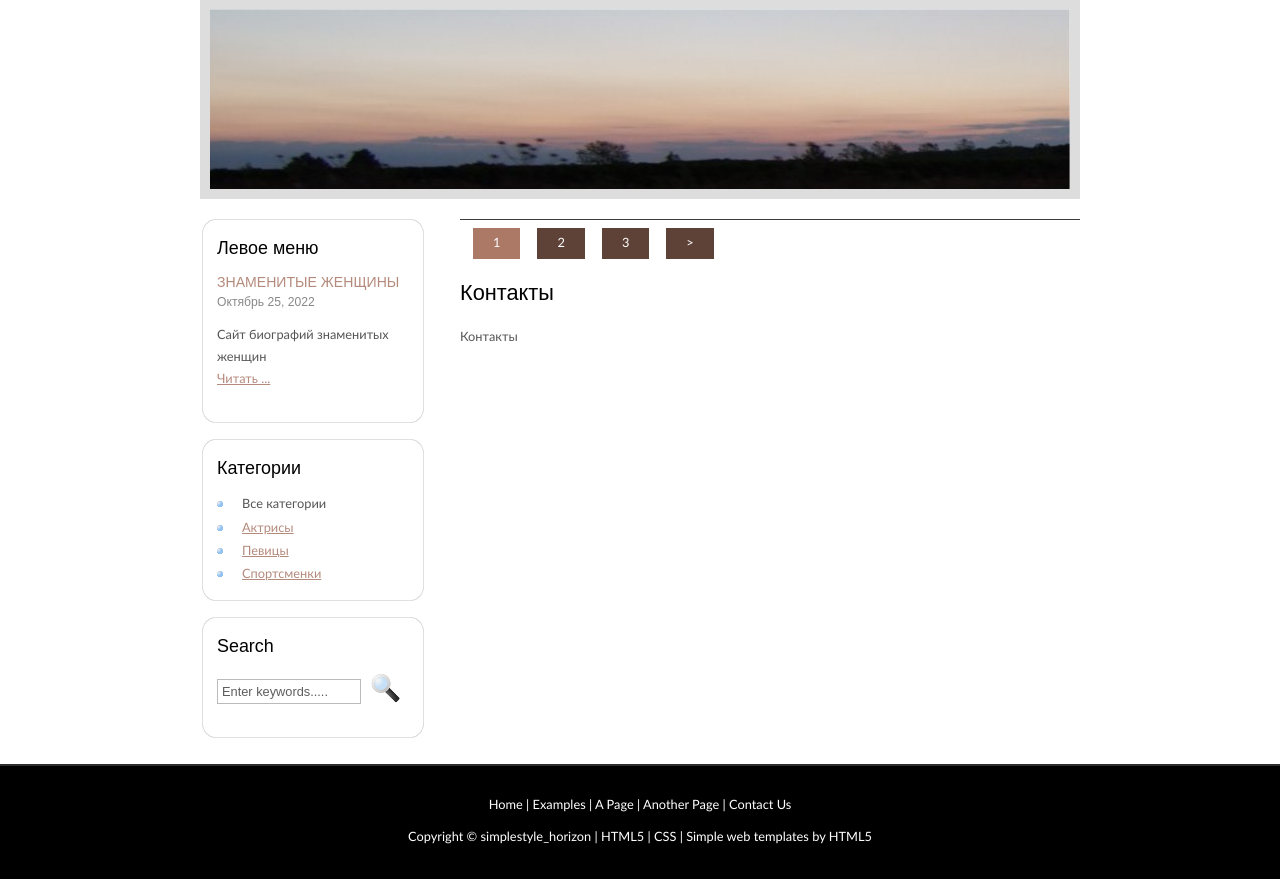
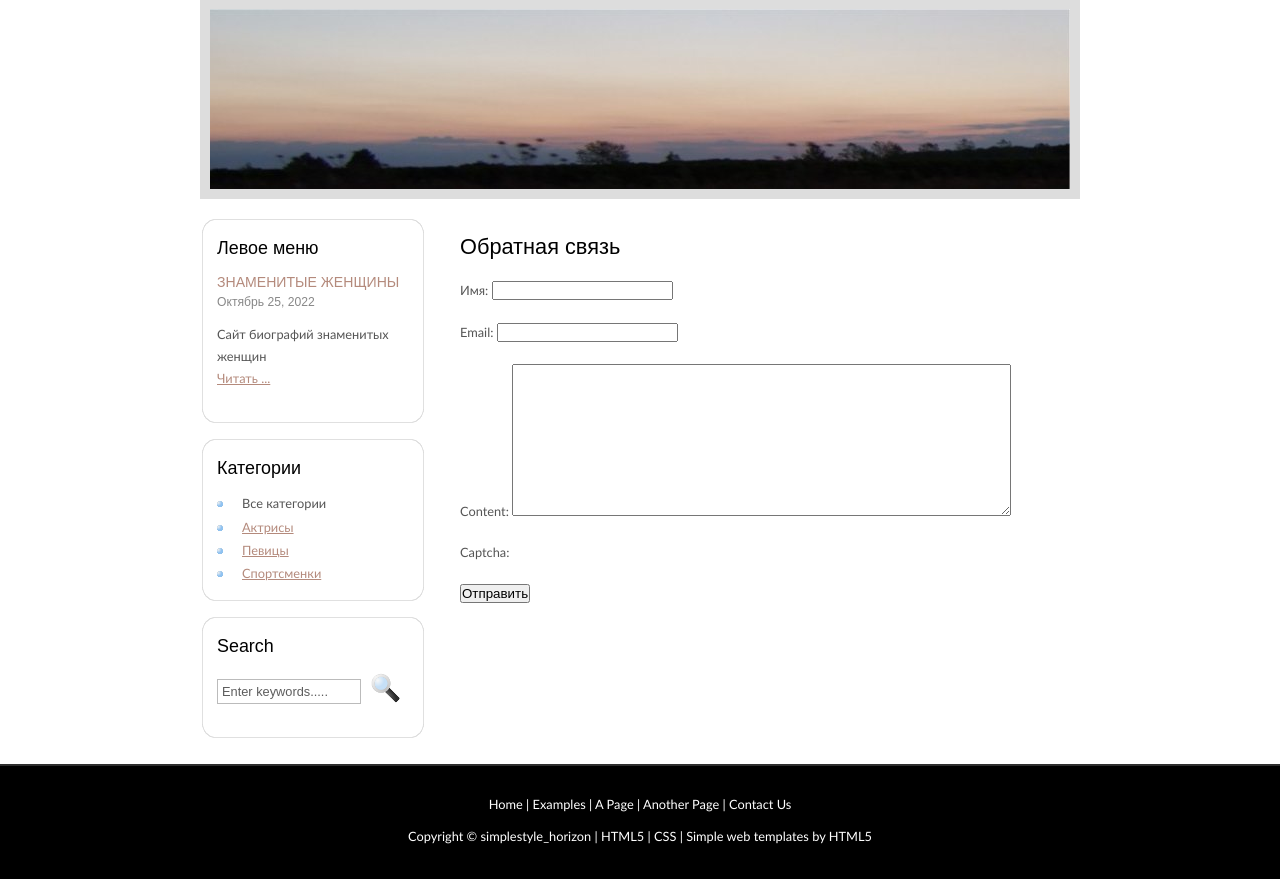
Before and after one commit to alexsks65536/Django_S_Balakirev, a Django app: page /contact/ in a window 1280 px wide. Shown: the part 208-1087 px from the top of the page. Run offline with Django 3.2, Linux system fonts and the light colour scheme; data comes from the database, SQL or seed files in the repository; both versions use the stored data as it was after the commit.

Commit message:
Использование капчи captcha

```diff
--- a/coolsite/coolsite/settings.py
+++ b/coolsite/coolsite/settings.py
@@ -38,6 +38,7 @@
     'django.contrib.messages',
     'django.contrib.staticfiles',
     'debug_toolbar',
+    'captcha',
     'women.apps.WomenConfig'
 ]
 
--- a/coolsite/coolsite/urls.py
+++ b/coolsite/coolsite/urls.py
@@ -23,6 +23,7 @@
 
 urlpatterns = [
     path('admin/', admin.site.urls),
+    path('captcha/', include('captcha.urls')),
     path('', include('women.urls')),
 ]
 
--- a/coolsite/women/forms.py
+++ b/coolsite/women/forms.py
@@ -2,6 +2,7 @@
 from django.contrib.auth.forms import UserCreationForm, AuthenticationForm
 from django.contrib.auth.models import User
 from django.core.exceptions import ValidationError
+from captcha.fields import CaptchaField
 
 from .models import *
 
@@ -51,3 +52,10 @@
 class LoginUserForm(AuthenticationForm):
     username = forms.CharField(label='Логин', widget=forms.TextInput(attrs={'class': 'form-input'}))
     password = forms.CharField(label='Пароль', widget=forms.PasswordInput(attrs={'class': 'form-input'}))
+
+
+class ContactForm(forms.Form):
+    name = forms.CharField(label='Имя', max_length=255)
+    email = forms.EmailField(label='Email')
+    content = forms.CharField(widget=forms.Textarea(attrs={'cols': 60, 'rows': 10}))
+    captcha = CaptchaField()
--- a/coolsite/women/templates/women/contact.html
+++ b/coolsite/women/templates/women/contact.html
@@ -2,5 +2,18 @@
 
 {% block content %}
     <h1>{{ title }}</h1>
-        <p>Контакты</p>
+
+    <form method="post">
+        {% csrf_token %}
+
+        <div class="form-error">{{ form.non_field_errors }}</div>
+
+        {% for f in form %}
+        <p><label class="form-label" for="{{ f.if_for_label }}" >{{ f.label }}: </label>{{ f }}</p>
+        <div class="form-error">{{ f.errors }}</div>
+        {% endfor %}
+
+        <button type="submit">Отправить</button>
+    </form>
+
 {% endblock %}
--- a/coolsite/women/urls.py
+++ b/coolsite/women/urls.py
@@ -7,7 +7,7 @@
     path('', WomenHome.as_view(), name='home'),
     path('about/', WomenAbout.as_view(), name='about'),
     path('addpage/', AddPage.as_view(), name='addpage'),
-    path('contact/', WomenContact.as_view(), name='contact'),
+    path('contact/', ContactFormView.as_view(), name='contact'),
     path('login/', LoginUser.as_view(), name='login'),
     path('logout/', logout_user, name='logout'),
     path('register/', RegisterUser.as_view(), name='register'),
--- a/coolsite/women/views.py
+++ b/coolsite/women/views.py
@@ -4,11 +4,11 @@
 from django.http import HttpResponse, HttpResponseNotFound, Http404
 from django.shortcuts import render, redirect, get_object_or_404
 from django.urls import reverse_lazy
-from django.views.generic import ListView, DetailView, CreateView
+from django.views.generic import ListView, DetailView, CreateView, FormView
 from django.contrib.auth.mixins import LoginRequiredMixin
 from django.core.paginator import Paginator
 
-from .forms import AddPostForm, RegisterUserForm
+from .forms import AddPostForm, RegisterUserForm, ContactForm
 from .models import *
 from .utils import *
 
@@ -91,18 +91,22 @@
 #         form = AddPostForm()
 #     return render(request, 'women/addpage.html', {'form': form, 'menu': menu, 'title': 'Добавление статьи'})
 
-class WomenContact(DataMixin, ListView):
-    model = Women
+class ContactFormView(DataMixin, FormView):
+    form_class = ContactForm
     template_name = 'women/contact.html'
-    context_object_name = 'posts'
+    success_url = reverse_lazy('home')
 
     def get_context_data(self, *, object_list=None, **kwargs):
         """
         Передача динамического контекста
         """
         context = super().get_context_data(**kwargs)
-        c_def = self.get_user_context(title="Контакты")
+        c_def = self.get_user_context(title="Обратная связь")
         return dict(list(context.items()) + list(c_def.items()))  # объединение словарей для передачи контекста
+
+    def form_valid(self, form):
+        print(form.cleaned_data)
+        return redirect('home')
 
 
 def pageNotFound(request, exception):
```
Also changed, not shown: coolsite/db.sqlite3.
